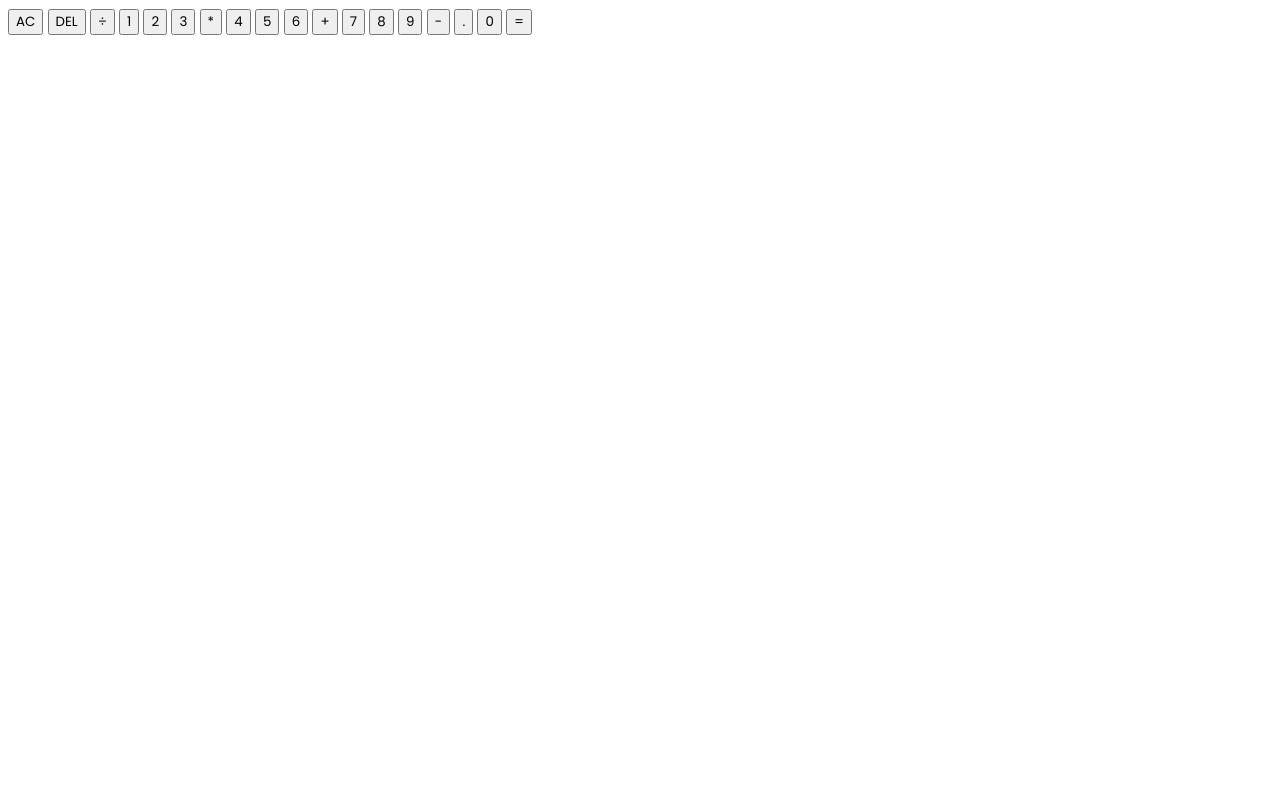
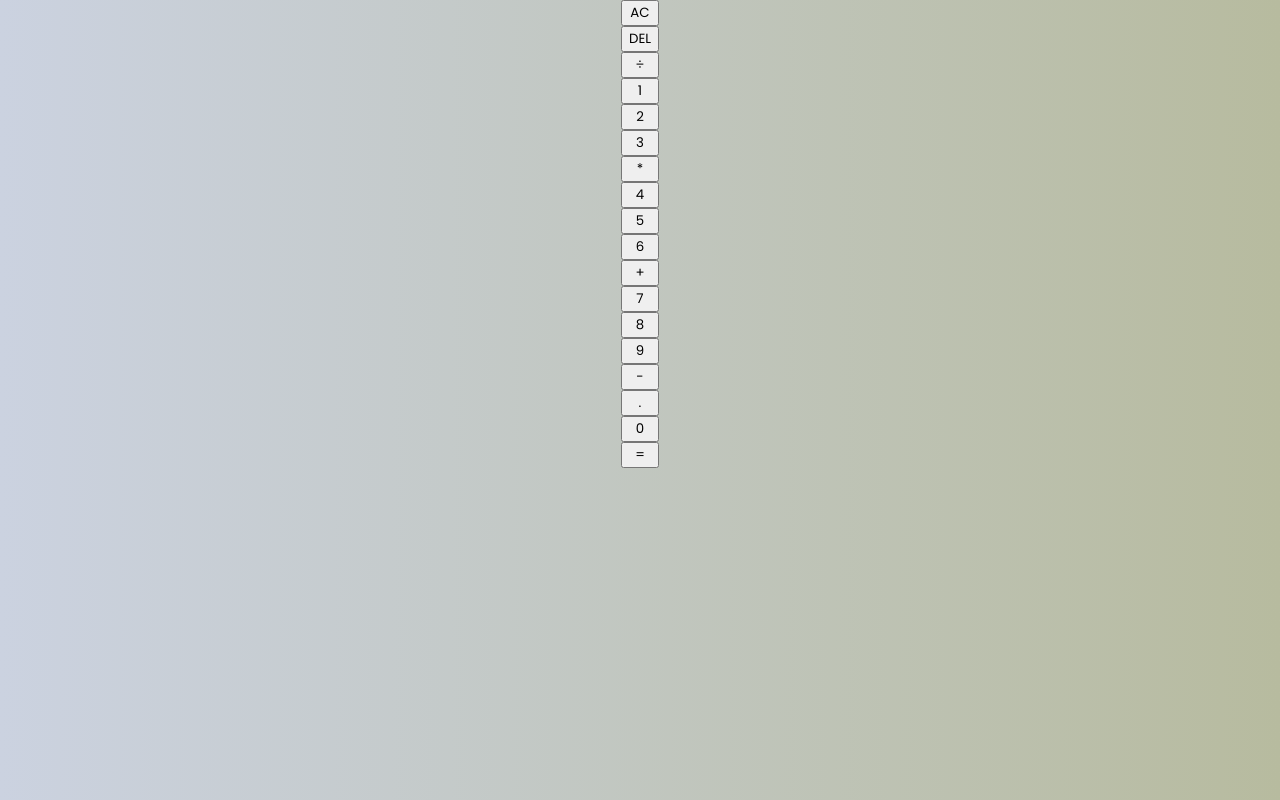
Before and after one commit to john-azzaro/Study-Calculators, a plain HTML site: page index.html in a window 1280 px wide. Drawn offline with nearby package versions, Linux system fonts and the light colour scheme.

Commit message:
body and gird setup

```diff
--- a/index.css
+++ b/index.css
@@ -1,4 +1,17 @@
 *, *::before, *::after {
     box-sizing: border-box;
     font-family: 'Poppins', sans-serif;                        /* all numbers Poppins with default of sans-serif*/
+    font-weight: normal;                                       /* set font boldness to normal */
 }
+
+body {
+    padding: 0;                                                                              /* remove all padding*/
+    margin: 0;                                                                               /* remove all margin*/
+    background: linear-gradient(to right, rgb(203, 210, 224), rgb(183, 187, 159))        /* color of background is a gradient*/
+}
+
+.calculator-grid {                                               /* For the grid that wraps the entire calculator...*/
+    display: grid;                                                     /* set display as grid */
+    justify-content: center;                                           /* set the content in the middle */
+    align-items: center;                                               /* set the items in the middle */
+}
```
Also changed, not shown: calcnotes.txt.
